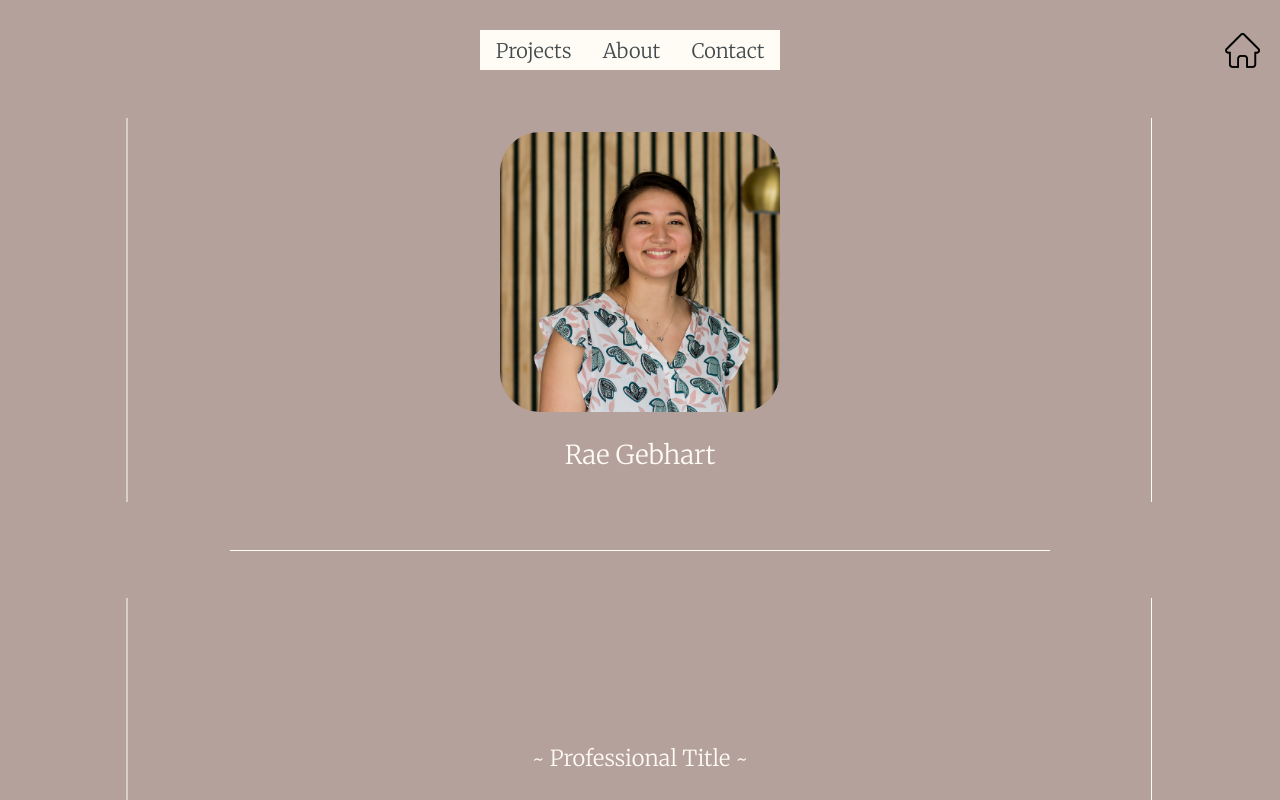
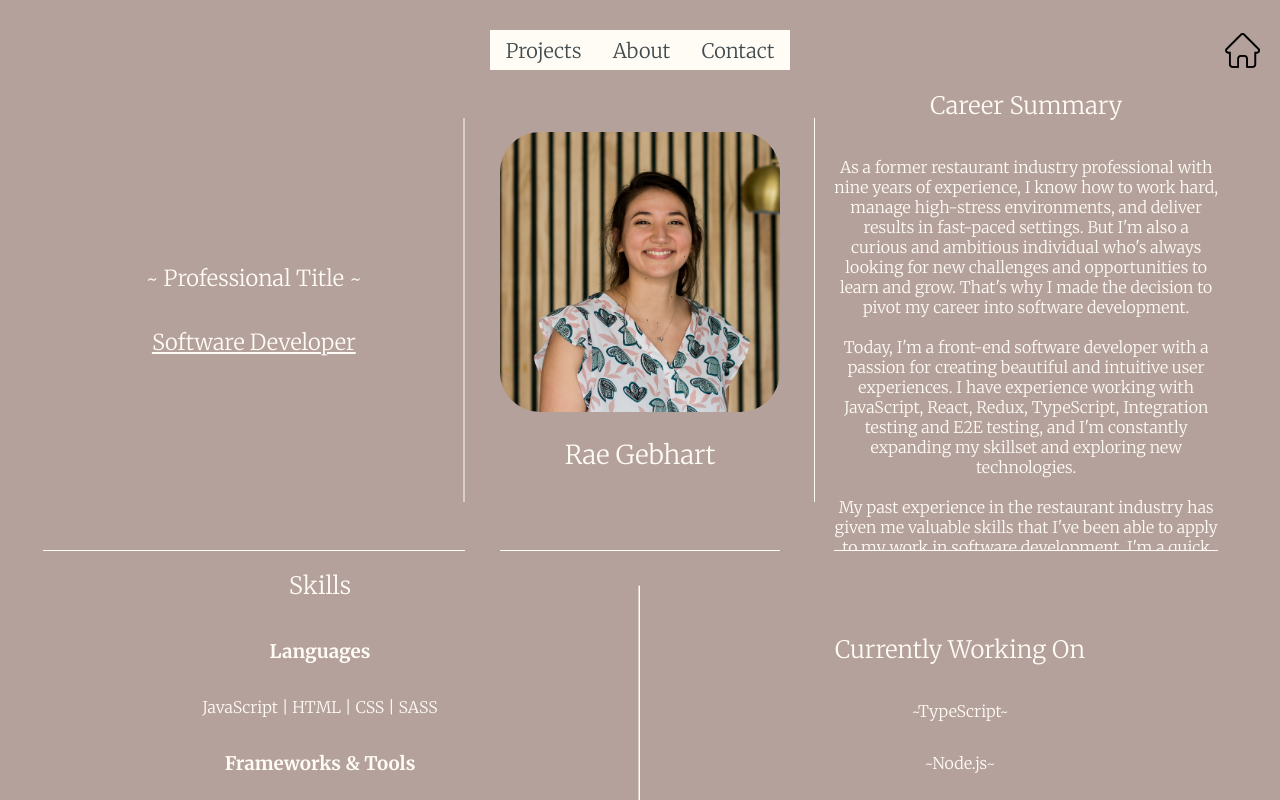
Before and after one commit to rae-107/rae-gebharts-portfolio, a React (Create React App) app: page / in a window 1280 px wide. Built offline with nearby package versions, Linux system fonts and the light colour scheme.

Commit message:
Make home page completely responsive

```diff
--- a/src/components/Home/Home.css
+++ b/src/components/Home/Home.css
@@ -7,11 +7,12 @@
   flex-direction: column;
   align-items: center;
   overflow-y: scroll;
+  text-align: center;
 }
 
 .nav-style-box {
   width: 35px;
-  margin: 30px 10px 0 0;
+  margin: 30px 20px 0 10px;
 }
 
 .nav-container {
@@ -26,8 +27,16 @@
   margin: 30px 20px 0 10px;
 }
 
+.top-half {
+  display: flex;
+  flex-direction: column;
+  align-items: center;
+}
+
 .intro-container {
-  min-height: 60vh;
+  flex-basis: 100%;
+  height: 60vh;
+  max-width: 350px;
   width: 80vw;
   position: relative;
   display: flex;
@@ -59,7 +68,7 @@
 .image-container {
   width: 80%;
   border-bottom: 1px solid #FFFBF5;
-  height: 100%;
+  height: 60vh;
   display: flex;
   flex-direction: column;
   align-items: center;
@@ -78,7 +87,9 @@
 }
 
 .title-container {
-  min-height: 60vh;
+  flex-basis: 100%;
+  height: 60vh;
+  max-width: 350px;
   width: 80vw;
   position: relative;
   display: flex;
@@ -112,8 +123,8 @@
 }
 
 .title-border-container {
-  width: 80%;
-  height: 100%;
+  width: 280px;
+  height: 60vh;
   border-bottom: 1px solid #FFFBF5;
   display: flex;
   flex-direction: column;
@@ -127,7 +138,9 @@
 }
 
 .career-summary-container {
-  min-height: 60vh;
+  flex-basis: 100%;
+  height: 60vh;
+  max-width: 350px;
   width: 80vw;
   position: relative;
   display: flex;
@@ -161,9 +174,174 @@
 
 .career-border-container {
   width: 80%;
-  height: 100%;
+  height: 60vh;
+  border-bottom: 1px solid #FFFBF5;
+  display: flex;
+  align-items: center;
+  flex-direction: column;
+  overflow-y: scroll;
+}
+
+.career-border-container::-webkit-scrollbar {
+  width: 0;
+  height: 0;
+}
+
+.skills-container {
+  width: 80vw;
+  position: relative;
+  display: flex;
+  justify-content: center;
+}
+.skills-container h2 {
+  font-weight: 300;
+}
+
+.skills-container::after {
+  content: "";
+  position: absolute;
+  top: 50%;
+  right: 0;
+  transform: translateY(-50%);
+  width: 0;
+  height: 80%;
+  border-right: 1px solid #FFFBF5;
+}
+
+.skills-container::before {
+  content: "";
+  position: absolute;
+  top: 50%;
+  left: 0;
+  transform: translate(-50%, -50%);
+  width: 2px;
+  height: 80%;
+  border-left: 1px solid #FFFBF5;
+}
+
+.skills-border-container {
+  width: 80%;
   border-bottom: 1px solid #FFFBF5;
   display: flex;
   justify-content: center;
   align-items: center;
+  flex-direction: column;
+}
+
+.currently-working-on-container {
+  width: 80vw;
+  position: relative;
+  display: flex;
+  justify-content: center;
+}
+.currently-working-on-container h2 {
+  font-weight: 300;
+}
+
+.currently-working-on-container::after {
+  content: "";
+  position: absolute;
+  top: 50%;
+  right: 0;
+  transform: translateY(-50%);
+  width: 0;
+  height: 80%;
+  border-right: 1px solid #FFFBF5;
+}
+
+.currently-working-on-container::before {
+  content: "";
+  position: absolute;
+  top: 50%;
+  left: 0;
+  transform: translate(-50%, -50%);
+  width: 2px;
+  height: 80%;
+  border-left: 1px solid #FFFBF5;
+}
+
+.currently-working-on-border-container {
+  width: 80%;
+  display: flex;
+  justify-content: center;
+  align-items: center;
+  flex-direction: column;
+}
+
+@media screen and (min-width: 600px) {
+  .top-half {
+    flex-wrap: wrap;
+    flex-direction: row;
+    align-items: center;
+    justify-content: center;
+  }
+  .intro-container {
+    width: 40vw;
+    flex-basis: 50%;
+  }
+  .intro-container::before {
+    border: none;
+  }
+  .title-container {
+    width: 40vw;
+    flex-basis: 50%;
+  }
+  .title-container::after,
+  .title-container::before {
+    border: none;
+  }
+  .career-summary-container {
+    flex-basis: 100%;
+    max-width: 100vw;
+  }
+  .career-border-container {
+    width: 80vw;
+  }
+}
+@media screen and (min-width: 900px) {
+  .top-half {
+    flex-direction: row;
+    flex-wrap: nowrap;
+  }
+  .intro-container {
+    width: 33vw;
+    order: 2;
+  }
+  .intro-container::before {
+    border-left: 1px solid #FFFBF5;
+  }
+  .title-container {
+    max-width: 33vw;
+    order: 1;
+  }
+  .title-border-container {
+    width: 80vw;
+  }
+  .career-summary-container {
+    order: 3;
+    max-width: 33vw;
+  }
+  .career-summary-container::after,
+  .career-summary-container::before {
+    border: none;
+  }
+  .career-border-container {
+    width: 30vw;
+  }
+  .bottom-half {
+    display: flex;
+    flex-direction: row;
+  }
+  .skills-container {
+    width: 50vw;
+  }
+  .skills-border-container {
+    border-bottom: none;
+  }
+  .currently-working-on-container {
+    width: 50vw;
+  }
+  .currently-working-on-container::after {
+    border-right: none;
+  }
 }/*# sourceMappingURL=Home.css.map */
--- a/src/components/Home/Home.js
+++ b/src/components/Home/Home.js
@@ -1,35 +1,89 @@
-import './Home.css'
-import { NavBar } from '../NavBar/NavBar'
+import "./Home.css";
+import { NavBar } from "../NavBar/NavBar";
 
 const Home = () => {
   return (
-    <div>
-    <div className='home'>
-      <div className='nav-container' >
-        <div className='nav-style-box'></div>
+    <div className="home">
+      <div className="nav-container">
+        <div className="nav-style-box"></div>
         <NavBar />
-        <img className='home-icon' src='/assets/home-stencil.png'/>
+        <img className="home-icon" alt="Home Button" src="/assets/home-stencil.png" />
       </div>
-      <div className='intro-container'>
-        <div className='image-container' >
-          <img className='image' src='/assets/square-profile.jpg' />
-          <h1>Rae Gebhart</h1>
+      <div className="top-half">
+        <div className="intro-container">
+          <div className="image-container">
+            <img className="image" alt="Rae Gebharts's portrait" src="/assets/square-profile.jpg" />
+            <h1>Rae Gebhart</h1>
+          </div>
+        </div>
+        <div className="title-container">
+          <div className="title-border-container">
+            <h2 className="professional-title">~ Professional Title ~</h2>
+            <h2 className="software-developer">Software Developer</h2>
+          </div>
+        </div>
+        <div className="career-summary-container">
+          <div className="career-border-container">
+            <h2>Career Summary</h2>
+            <p>
+              As a former restaurant industry professional with nine years of
+              experience, I know how to work hard, manage high-stress
+              environments, and deliver results in fast-paced settings. But I'm
+              also a curious and ambitious individual who's always looking for
+              new challenges and opportunities to learn and grow. That's why I
+              made the decision to pivot my career into software development.
+              <br />
+              <br />
+              Today, I'm a front-end software developer with a passion for
+              creating beautiful and intuitive user experiences. I have
+              experience working with JavaScript, React, Redux, TypeScript,
+              Integration testing and E2E testing, and I'm constantly expanding
+              my skillset and exploring new technologies.
+              <br />
+              <br />
+              My past experience in the restaurant industry has given me
+              valuable skills that I've been able to apply to my work in
+              software development. I'm a quick learner, a natural
+              problem-solver, and I know how to work effectively as part of a
+              team. But I'm also comfortable taking on individual responsibility
+              and taking ownership of my work.
+              <br />
+              <br />
+              If you're looking for a front-end developer who's ambitious,
+              hard-working, and has experience managing high-stress
+              environments, then I'm the candidate you've been searching for.
+              Let's connect and discuss how I can bring my skills and expertise
+              to your team.
+            </p>
+          </div>
         </div>
       </div>
-      <div className='title-container' >
-        <div className='title-border-container' >
-          <h2 className='professional-title' >~ Professional Title ~</h2>
-          <h2 className='software-developer'>Software Developer</h2>
+      <div className="bottom-half">
+        <div className="skills-container">
+          <div className="skills-border-container">
+            <h2>Skills</h2>
+            <h3>Languages</h3>
+            <p>JavaScript | HTML | CSS | SASS </p>
+            <h3>Frameworks & Tools</h3>
+            <p>
+              React | React Router | Redux | GraphQL | RestAPI| E2E | Cypress |
+              TDD | Mocha/Chai | ARIA | Accessibility Practices | Agile
+              Methodologies | NPM | GitHub | Git | VScode | Wireframing | Figma
+              | Postman
+            </p>
+          </div>
         </div>
-      </div>
-      <div className='career-summary-container'>
-        <div className='career-border-container' >
-          <h2>Career Summary</h2>
+        <div className="currently-working-on-container">
+          <div className="currently-working-on-border-container">
+            <h2>Currently Working On</h2>
+            <p>~TypeScript~</p>
+            <p>~Node.js~</p>
+            <p>~Express~</p>
+          </div>
         </div>
       </div>
     </div>
-    </div>
-  )
-}
+  );
+};
 
-export default Home
+export default Home;
--- a/src/components/Home/Home.scss
+++ b/src/components/Home/Home.scss
@@ -1,4 +1,4 @@
-@use '../../../abstract/variables' as *;
+@use "../../../abstract/variables" as *;
 
 .home {
   background-color: $primary;
@@ -9,11 +9,14 @@
   flex-direction: column;
   align-items: center;
   overflow-y: scroll;
+  text-align: center;
 }
+
+// Nav bar
 
 .nav-style-box {
   width: 35px;
-  margin: 30px 10px 0 0;
+  margin: 30px 20px 0 10px;
 }
 
 .nav-container {
@@ -28,8 +31,18 @@
   margin: 30px 20px 0 10px;
 }
 
+// Top half
+
+.top-half {
+  display: flex;
+  flex-direction: column;
+  align-items: center;
+}
+
 .intro-container {
-  min-height: 60vh;
+  flex-basis: 100%; // here
+  height: 60vh;
+  max-width: 350px;
   width: 80vw;
   position: relative;
   display: flex;
@@ -37,7 +50,7 @@
 }
 
 .intro-container::after {
-  content: '';
+  content: "";
   position: absolute;
   top: 50%;
   right: 0;
@@ -48,7 +61,7 @@
 }
 
 .intro-container::before {
-  content: '';
+  content: "";
   position: absolute;
   top: 50%;
   left: 0;
@@ -61,7 +74,7 @@
 .image-container {
   width: 80%;
   border-bottom: 1px solid $cream;
-  height: 100%;
+  height: 60vh;
   display: flex;
   flex-direction: column;
   align-items: center;
@@ -79,8 +92,12 @@
   border-radius: 40px;
 }
 
+// Title
+
 .title-container {
-  min-height: 60vh;
+  flex-basis: 100%; //here
+  height: 60vh;
+  max-width: 350px;
   width: 80vw;
   position: relative;
   display: flex;
@@ -92,7 +109,7 @@
 }
 
 .title-container::after {
-  content: '';
+  content: "";
   position: absolute;
   top: 50%;
   right: 0;
@@ -103,7 +120,7 @@
 }
 
 .title-container::before {
-  content: '';
+  content: "";
   position: absolute;
   top: 50%;
   left: 0;
@@ -114,8 +131,8 @@
 }
 
 .title-border-container {
-  width: 80%;
-  height: 100%;
+  width: 280px;
+  height: 60vh;
   border-bottom: 1px solid $cream;
   display: flex;
   flex-direction: column;
@@ -128,8 +145,12 @@
   text-decoration: underline;
 }
 
+// Career Summary
+
 .career-summary-container {
-  min-height: 60vh;
+  flex-basis: 100%; // here
+  height: 60vh;
+  max-width: 350px;
   width: 80vw;
   position: relative;
   display: flex;
@@ -140,7 +161,7 @@
 }
 
 .career-summary-container::after {
-  content: '';
+  content: "";
   position: absolute;
   top: 50%;
   right: 0;
@@ -151,7 +172,7 @@
 }
 
 .career-summary-container::before {
-  content: '';
+  content: "";
   position: absolute;
   top: 50%;
   left: 0;
@@ -163,26 +184,206 @@
 
 .career-border-container {
   width: 80%;
-  height: 100%;
+  height: 60vh;
+  border-bottom: 1px solid $cream;
+  display: flex;
+  align-items: center;
+  flex-direction: column;
+  overflow-y: scroll;
+}
+
+.career-border-container::-webkit-scrollbar {
+  width: 0;
+  height: 0;
+}
+
+// .bottom-half {
+
+// }
+
+// Skills
+
+.skills-container {
+  width: 80vw;
+  position: relative;
+  display: flex;
+  justify-content: center;
+  h2 {
+    font-weight: 300;
+  }
+}
+
+.skills-container::after {
+  content: "";
+  position: absolute;
+  top: 50%;
+  right: 0;
+  transform: translateY(-50%);
+  width: 0;
+  height: 80%;
+  border-right: 1px solid $cream;
+}
+
+.skills-container::before {
+  content: "";
+  position: absolute;
+  top: 50%;
+  left: 0;
+  transform: translate(-50%, -50%);
+  width: 2px;
+  height: 80%;
+  border-left: 1px solid $cream;
+}
+
+.skills-border-container {
+  width: 80%;
+  // height: 500px;
   border-bottom: 1px solid $cream;
   display: flex;
   justify-content: center;
   align-items: center;
+  flex-direction: column;
 }
 
-@media screen and (min-width: 500px) {
-  // .image {
-  //   width: 360px;
-  //   height: 360px;
-  // }
-
-  // .image-container {
-  //   h1 {
-  //     font-size: 36px;
-  //   }
-  // }
+.currently-working-on-container {
+  width: 80vw;
+  position: relative;
+  display: flex;
+  justify-content: center;
+  h2 {
+    font-weight: 300;
+  }
 }
 
-@media screen and (min-width: 700px) {
+.currently-working-on-container::after {
+  content: "";
+  position: absolute;
+  top: 50%;
+  right: 0;
+  transform: translateY(-50%);
+  width: 0;
+  height: 80%;
+  border-right: 1px solid $cream;
+}
 
+.currently-working-on-container::before {
+  content: "";
+  position: absolute;
+  top: 50%;
+  left: 0;
+  transform: translate(-50%, -50%);
+  width: 2px;
+  height: 80%;
+  border-left: 1px solid $cream;
 }
+
+.currently-working-on-border-container {
+  width: 80%;
+  // height: 500px;
+  display: flex;
+  justify-content: center;
+  align-items: center;
+  flex-direction: column;
+}
+
+// Media at 600px
+
+@media screen and (min-width: 600px) {
+  .top-half {
+    flex-wrap: wrap;
+    flex-direction: row;
+    align-items: center;
+    justify-content: center;
+  }
+
+  .intro-container {
+    width: 40vw;
+    flex-basis: 50%;
+  }
+
+  .intro-container::before {
+    border: none;
+  }
+
+  .title-container {
+    width: 40vw;
+    flex-basis: 50%;
+  }
+
+  .title-container::after,
+  .title-container::before {
+    border: none;
+  }
+
+  .career-summary-container {
+    flex-basis: 100%;
+    max-width: 100vw;
+  }
+
+  .career-border-container {
+    width: 80vw;
+  }
+}
+
+// Media at 900px
+
+@media screen and (min-width: 900px) {
+  .top-half {
+    flex-direction: row;
+    flex-wrap: nowrap;
+  }
+
+  .intro-container {
+    width: 33vw;
+    order: 2;
+  }
+
+  .intro-container::before {
+    border-left: 1px solid $cream;
+  }
+
+  .title-container {
+    max-width: 33vw;
+
+    order: 1;
+  }
+
+  .title-border-container {
+    width: 80vw;
+  }
+
+  .career-summary-container {
+    order: 3;
+    max-width: 33vw;
+  }
+
+  .career-summary-container::after,
+  .career-summary-container::before {
+    border: none;
+  }
+
+  .career-border-container {
+    width: 30vw;
+  }
+
+  .bottom-half {
+    display: flex;
+    flex-direction: row;
+  }
+
+  .skills-container {
+    width: 50vw;
+  }
+
+  .skills-border-container {
+    border-bottom: none;
+  }
+
+  .currently-working-on-container {
+    width: 50vw
+  }
+
+  .currently-working-on-container::after {
+    border-right: none;
+  }
+}
```
Also changed, not shown: 1 other file (tests, documents, lock files or other folders). Lines whose indentation alone changed are shown as unchanged.
